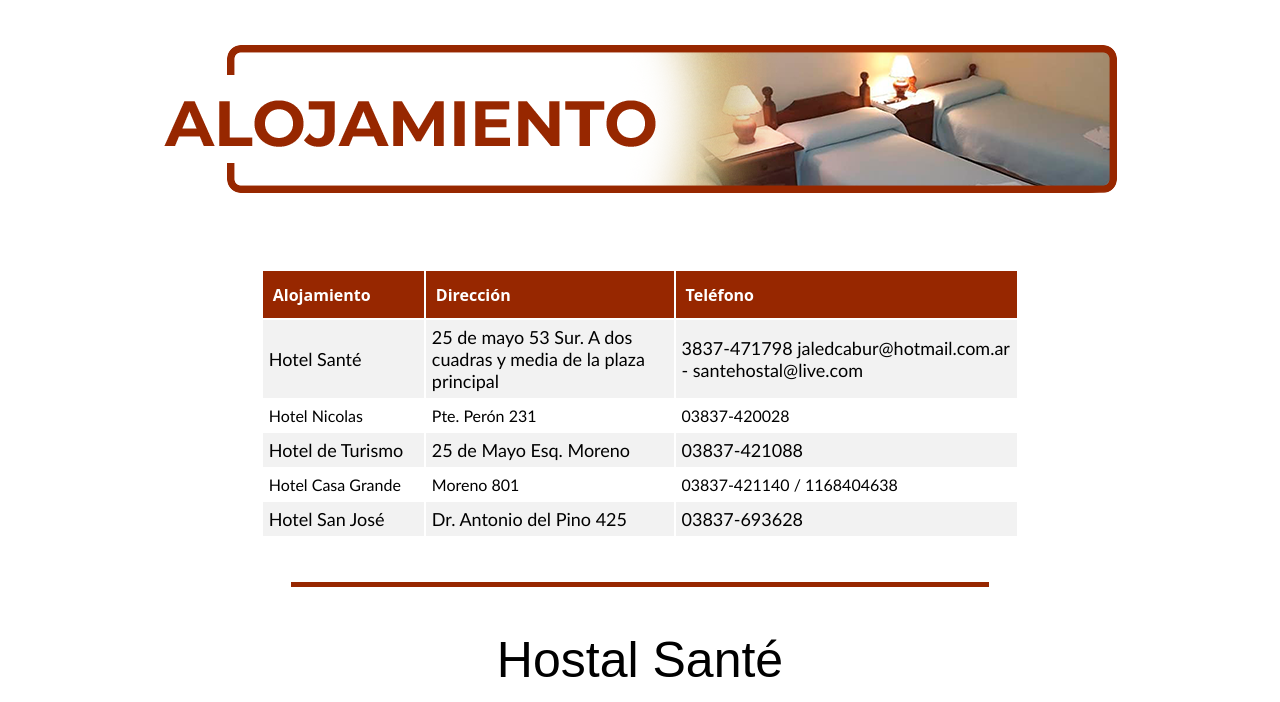
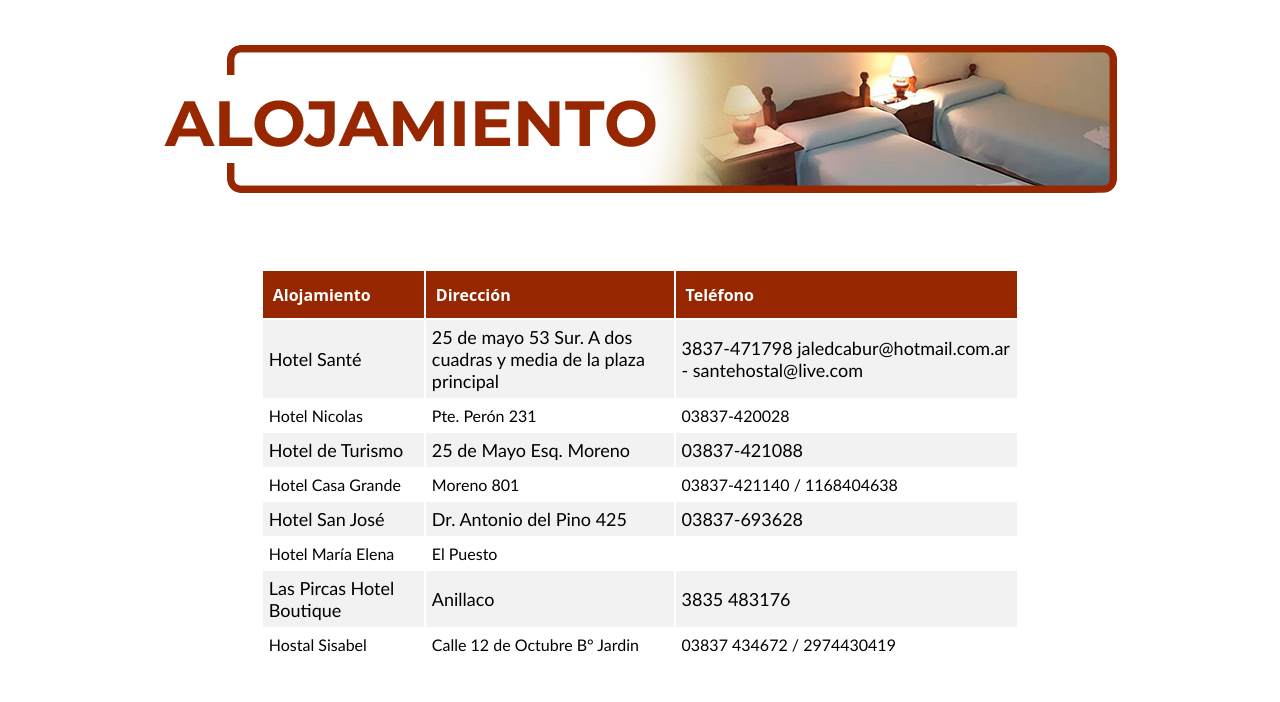
Before and after one commit to AbelBerges/practicos, a plain HTML site: page html/ejercicio5/index.html in a window 1280 px wide. Shown: the part 98-800 px from the top of the page. Drawn offline with Linux system fonts and the light colour scheme.

Commit message:
Modificaciones en el index

```diff
--- a/html/ejercicio5/index.html
+++ b/html/ejercicio5/index.html
@@ -136,6 +136,21 @@
                 <td class="paraTdGris">Dr. Antonio del Pino 425</td>
                 <td class="paraTdGris">03837-693628</td>
             </tr>
+            <tr>
+                <td class="paraTd">Hotel María Elena</td>
+                <td class="paraTd">El Puesto</td>
+                <td class="paraTd"></td>
+            </tr>
+            <tr>
+                <td class="paraTdGris">Las Pircas Hotel Boutique</td>
+                <td class="paraTdGris">Anillaco </td>
+                <td class="paraTdGris">3835 483176</td>
+            </tr>
+            <tr>
+                <td class="paraTd">Hostal Sisabel</td>
+                <td class="paraTd">Calle 12 de Octubre B° Jardin</td>
+                <td class="paraTd">03837 434672 / 2974430419</td>
+            </tr>
         </table>
     </div>
     <br><br>
```
